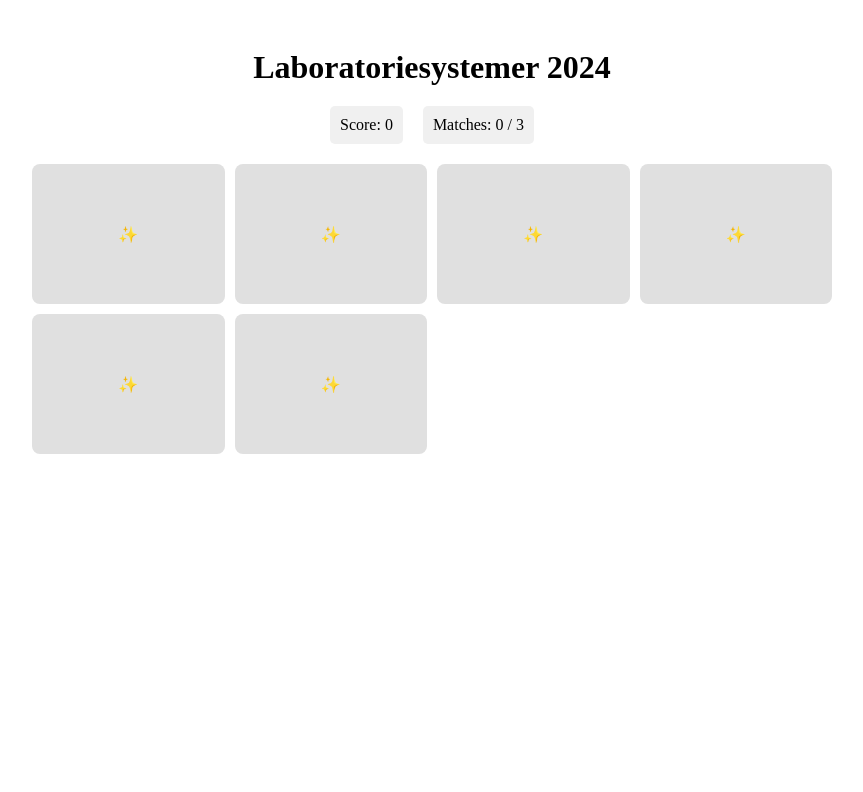
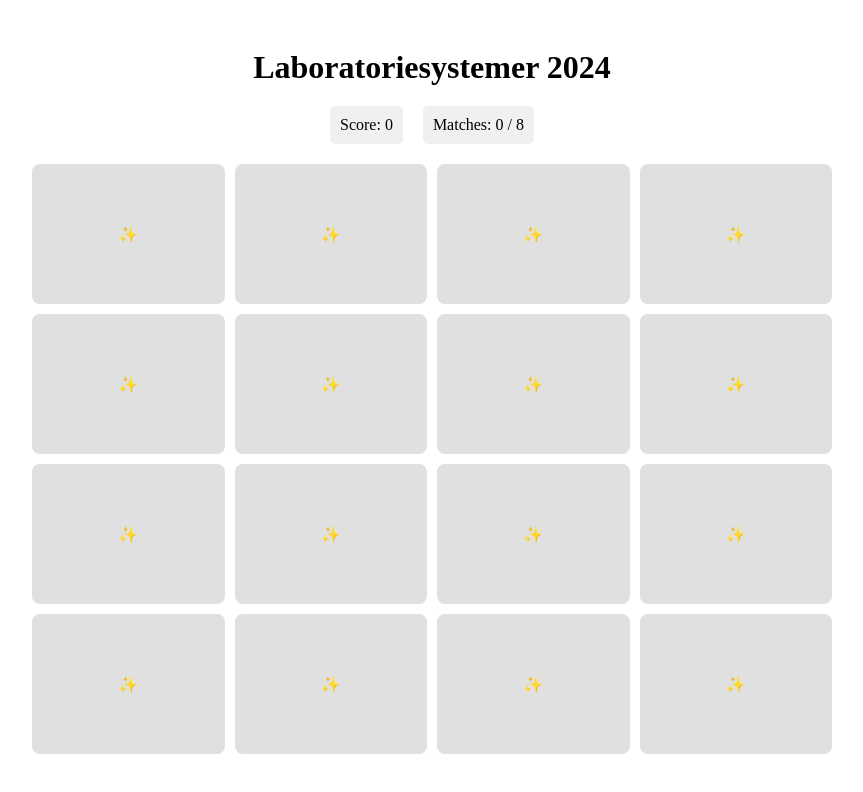
Before and after one commit to Ianropke/Labsys, a React (Create React App) app: page / in a window 1280 px wide. Shown: the top 792 px of the page, without its empty margins (208-1071 px from the left). Built offline with nearby package versions, Linux system fonts and the light colour scheme.

Commit message:
Update App.jsx

```diff
--- a/src/App.jsx
+++ b/src/App.jsx
@@ -26,7 +26,46 @@ const App = () => {
       theme: "Stabilitet",
       color: "#90ee90"
     },
-    // Add similar entries for the rest...
+    {
+      id: 4,
+      title: "Diagnostik",
+      emoji: "🏥",
+      details: "Digitalisering af patologi og fælles blodbanksystem",
+      theme: "Digital",
+      color: "#f9a602"
+    },
+    {
+      id: 5,
+      title: "Opgraderinger",
+      emoji: "⚡",
+      details: "21 succesfulde opgraderinger af systemer gennemført",
+      theme: "Drift",
+      color: "#9370db"
+    },
+    {
+      id: 6,
+      title: "Nye Kollegaer",
+      emoji: "👥",
+      details: "4 nye medarbejdere er blevet en vigtig del af sektionen",
+      theme: "Vækst",
+      color: "#ff69b4"
+    },
+    {
+      id: 7,
+      title: "IT Systemer",
+      emoji: "📈",
+      details: "Gennemgang og optimering af alle IT-systemer",
+      theme: "Proces",
+      color: "#ffb347"
+    },
+    {
+      id: 8,
+      title: "Kurser",
+      emoji: "📚",
+      details: "16 kurser fra ITIL til cybersikkerhed gennemført",
+      theme: "Læring",
+      color: "#00ced1"
+    }
   ];
 
   const [cards, setCards] = useState([]);
@@ -36,10 +75,13 @@ const App = () => {
   const [matchDetails, setMatchDetails] = useState(null);
 
   useEffect(() => {
+    // Limit the cards to 8 pairs for a 4x4 grid
     const gameCards = [
       ...achievements.map(a => ({ ...a, type: 'achievement' })),
       ...achievements.map(a => ({ ...a, type: 'theme' }))
-    ].sort(() => Math.random() - 0.5);
+    ]
+      .slice(0, 16) // Ensure only 16 cards
+      .sort(() => Math.random() - 0.5); // Shuffle the cards
     setCards(gameCards);
   }, []);
 
```
